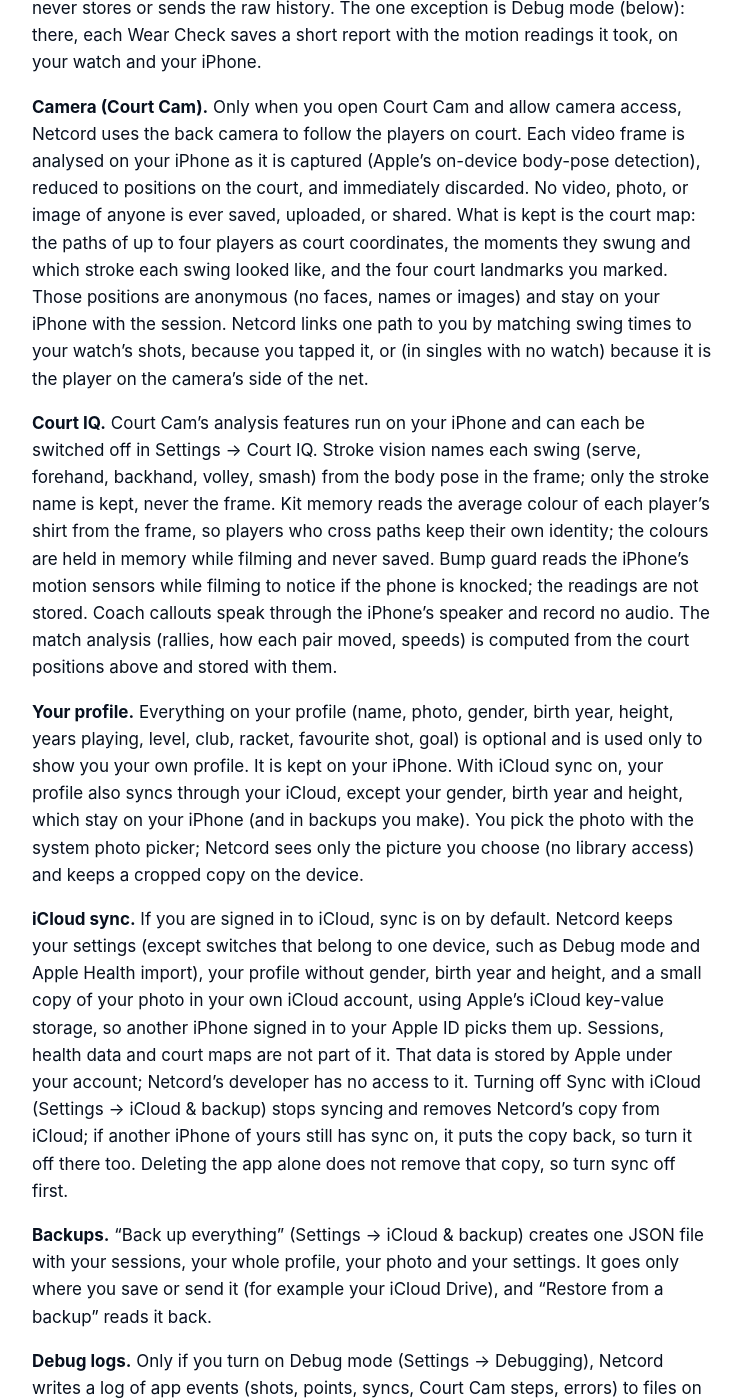
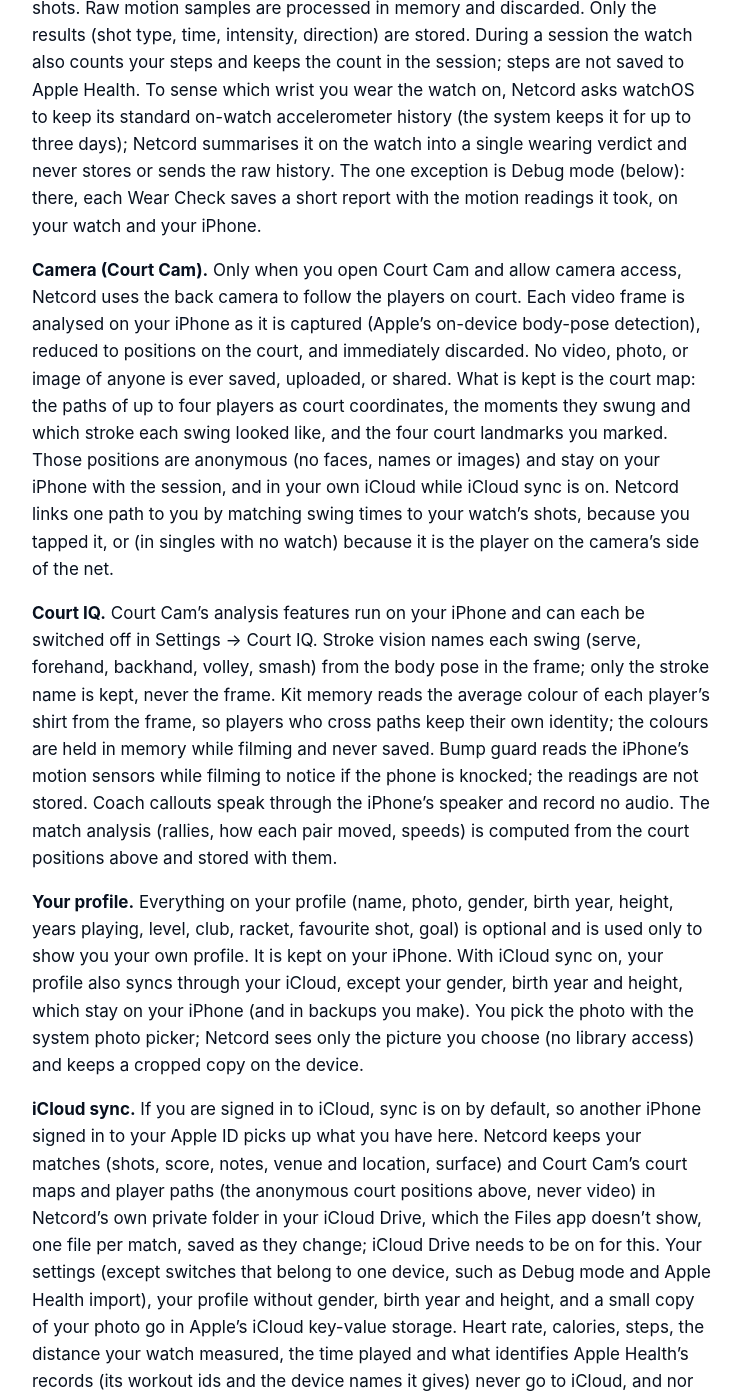
Before and after one commit to Liniker-Seixas/netcord, a Jekyll site: the page built from privacy.md, in a window 1280 px wide and 1400 px high, scrolled down 1779 px. Shown: the whole window, without its empty margins (268-1010 px from the left). Built offline with Jekyll 4.4.1, drawn with Linux system fonts in a browser that asks for light colours; some of the changed text lies outside the part shown.

Commit message:
Netcord pages: iCloud match sync, deletion that reaches every iPhone
The privacy policy (effective 6 November 2026) follows the app: matches
and Court Cam maps sync in Netcord's private iCloud Drive folder without
heart rate, calories, steps, a watch's distance, time played or Apple
Health ids; health figures come back from Apple Health on a new iPhone;
deleting a match reaches the other iPhones; turning sync off asks first.
Support's new-iPhone, delete and Apple Health answers and the home page
match it.

```diff
--- a/privacy.md
+++ b/privacy.md
@@ -7,21 +7,23 @@ permalink: /privacy/
 
 # Netcord Privacy Policy
 
-**Effective date: 3 October 2026**
+**Effective date: 6 November 2026**
 
 ## The short version
 
 Netcord has no servers and no accounts. What the app records (your shots,
-heart rate, workouts, court positions, match scores and where you played)
-is kept on your iPhone and Apple Watch. Court Cam never records video.
-Nothing is collected by us, sent to us, shared with third parties, sold, or
-used for advertising. We could not read your data even if we wanted to.
+heart rate, workouts, court positions, match scores and where you played) is
+kept on your iPhone and Apple Watch. Court Cam never records video. Nothing
+is collected by us, sent to us, shared with third parties, sold, or used for
+advertising. We could not read your data even if we wanted to.
 
 Three things do leave your devices, and none of them reaches us:
 
-- If you are signed in to iCloud, your settings, most of your profile and a
-  small copy of your photo sync through your own iCloud account. This is on
-  by default and you can turn it off.
+- If you are signed in to iCloud, your matches (without heart rate,
+  calories, steps or the distance your watch measured), Court Cam's court
+  maps, your settings, most of your profile and a small copy of your photo
+  sync through your own iCloud account. This is on by default and you can
+  turn it off.
 - When a session starts on your Apple Watch, Apple's location service turns
   its location into a venue name.
 - Files you choose to save or share, such as a backup.
@@ -36,16 +38,21 @@ checks your recent heart rate and step count in the background every so
 often, so it can offer to start tracking when you seem to be playing; those
 readings are used on the watch at that moment and not stored. Netcord on
 your iPhone reads Apple Health only if you turn on Import from Apple Health
-(below). Health data is used only to show you your own statistics. It is
-never used for advertising or marketing, never disclosed to third parties,
-never uploaded by Netcord to any server, and never part of Netcord's iCloud
-sync, in line with Apple's HealthKit guidelines.
+(below), and to give matches that iCloud sync brings to a new iPhone their
+heart rate, energy and distance back from the workouts your watch saved
+(iCloud sync, below). Health data is used only to show you your own
+statistics. It is never used for advertising or marketing, never disclosed
+to third parties, never uploaded by Netcord to any server, and never part of
+Netcord's iCloud sync, in line with Apple's HealthKit guidelines.
 
 **Apple Health import.** Only if you turn on "Import from Apple Health"
-(Settings → Garmin & other watches), Netcord on your iPhone reads the
-tennis workouts from the last year that other apps saved to Apple Health
-(for example Garmin Connect), with their heart rate, active energy and
-distance, and keeps them with your sessions on your iPhone. It reads
+(Settings → Garmin & other watches), Netcord on your iPhone reads the tennis
+workouts from the last year that other apps saved to Apple Health (for
+example Garmin Connect), with their heart rate, active energy and distance,
+and keeps them with your sessions on your iPhone. A match that is only an
+imported workout stays off iCloud: on a new iPhone, the import brings it in
+again. With the import on, Netcord also uses these workouts to give matches
+restored from iCloud their heart rate, energy and distance back. It reads
 nothing else, and the same HealthKit rules apply.
 
 **Garmin.** Only if you link a Garmin (Settings → Garmin & other watches →
@@ -54,19 +61,19 @@ Netcord's app on your Garmin over Bluetooth. The Garmin Connect app on your
 iPhone is used to choose your watches. Netcord sends your Garmin its match
 settings (scoring rules, hitting hand, singles or doubles, shot sensitivity
 and haptics), and receives live updates during play and the matches it
-records: shot times and types, heart rate, calories, steps, distance and
-the score. Matches arrive while Netcord is open on your iPhone and stay
-there like every other session. Netcord sends nothing to Garmin's servers.
-Netcord on your Garmin also saves a tennis activity, which your watch syncs
-to Garmin Connect; that activity is covered by Garmin's own privacy policy.
+records: shot times and types, heart rate, calories, steps, distance and the
+score. Matches arrive while Netcord is open on your iPhone and stay there
+like every other session. Netcord sends nothing to Garmin's servers. Netcord
+on your Garmin also saves a tennis activity, which your watch syncs to
+Garmin Connect; that activity is covered by Garmin's own privacy policy.
 Netcord is made by Liniker Seixas, not by Garmin. What Netcord on your
 Garmin records goes only to your own iPhone, never to Netcord's developer or
 to Garmin, and Garmin has no responsibility for it.
 
 **Motion data.** During a session, and while the watch app is open with
 Auto-detect on, wrist motion is processed in real time on your Apple Watch
-to detect and classify shots. Raw motion samples are processed in memory
-and discarded. Only the results (shot type, time, intensity, direction) are
+to detect and classify shots. Raw motion samples are processed in memory and
+discarded. Only the results (shot type, time, intensity, direction) are
 stored. During a session the watch also counts your steps and keeps the
 count in the session; steps are not saved to Apple Health. To sense which
 wrist you wear the watch on, Netcord asks watchOS to keep its standard
@@ -82,12 +89,13 @@ video frame is analysed on your iPhone as it is captured (Apple's on-device
 body-pose detection), reduced to positions on the court, and immediately
 discarded. No video, photo, or image of anyone is ever saved, uploaded, or
 shared. What is kept is the court map: the paths of up to four players as
-court coordinates, the moments they swung and which stroke each swing
-looked like, and the four court landmarks you marked. Those positions are
-anonymous (no faces, names or images) and stay on your iPhone with the
-session. Netcord links one path to you by matching swing times to your
-watch's shots, because you tapped it, or (in singles with no watch)
-because it is the player on the camera's side of the net.
+court coordinates, the moments they swung and which stroke each swing looked
+like, and the four court landmarks you marked. Those positions are anonymous
+(no faces, names or images) and stay on your iPhone with the session, and in
+your own iCloud while iCloud sync is on. Netcord links one path to you by
+matching swing times to your watch's shots, because you tapped it, or (in
+singles with no watch) because it is the player on the camera's side of the
+net.
 
 **Court IQ.** Court Cam's analysis features run on your iPhone and can each
 be switched off in Settings → Court IQ. Stroke vision names each swing
@@ -105,23 +113,41 @@ above and stored with them.
 year, height, years playing, level, club, racket, favourite shot, goal) is
 optional and is used only to show you your own profile. It is kept on your
 iPhone. With iCloud sync on, your profile also syncs through your iCloud,
-except your gender, birth year and height, which stay on your iPhone (and
-in backups you make). You pick the photo with the system photo picker;
-Netcord sees only the picture you choose (no library access) and keeps a
-cropped copy on the device.
+except your gender, birth year and height, which stay on your iPhone (and in
+backups you make). You pick the photo with the system photo picker; Netcord
+sees only the picture you choose (no library access) and keeps a cropped
+copy on the device.
 
-**iCloud sync.** If you are signed in to iCloud, sync is on by default.
-Netcord keeps your settings (except switches that belong to one device,
-such as Debug mode and Apple Health import), your profile without gender,
-birth year and height, and a small copy of your photo in your own iCloud
-account, using Apple's iCloud key-value storage, so another iPhone signed
-in to your Apple ID picks them up. Sessions, health data and court maps are
-not part of it. That data is stored by Apple under your account; Netcord's
-developer has no access to it. Turning off Sync with iCloud (Settings →
-iCloud & backup) stops syncing and removes Netcord's copy from iCloud; if
-another iPhone of yours still has sync on, it puts the copy back, so turn
-it off there too. Deleting the app alone does not remove that copy, so turn
-sync off first.
+**iCloud sync.** If you are signed in to iCloud, sync is on by default, so
+another iPhone signed in to your Apple ID picks up what you have here.
+Netcord keeps your matches (shots, score, notes, venue and location,
+surface) and Court Cam's court maps and player paths (the anonymous court
+positions above, never video) in Netcord's own private folder in your iCloud
+Drive, which the Files app doesn't show, one file per match, saved as they
+change; iCloud Drive needs to be on for this. Your settings (except switches
+that belong to one device, such as Debug mode and Apple Health import), your
+profile without gender, birth year and height, and a small copy of your
+photo go in Apple's iCloud key-value storage. Heart rate, calories, steps,
+the distance your watch measured, the time played and what identifies Apple
+Health's records (its workout ids and the device names it gives) never go to
+iCloud, and nor do matches that are only workouts imported from Apple
+Health. Apple Health keeps and syncs your workouts itself. On a new iPhone,
+with your permission, Netcord reads heart rate, energy and distance back
+from your Apple Watch's workouts in Apple Health, and from other apps'
+workouts (such as Garmin Connect's, when it shares them with Apple Health)
+only with Import from Apple Health on; step counts don't come back. Court
+Cam's own measure of how far you ran, on a match no watch recorded, comes
+from the camera rather than Apple Health and syncs with that match. That
+data is stored by Apple under your account; Netcord's developer has no
+access to it. When you delete a match or a Court Cam recording, Netcord
+leaves a marker in its place in your iCloud, holding only its id, so your
+other iPhones with sync on delete their copy too and none puts it back.
+Turning off Sync with iCloud (Settings → iCloud & backup) asks first, then
+stops syncing and removes Netcord's copies (matches, court maps, deletion
+markers, settings and profile) from iCloud; a match that is only in iCloud,
+not on that iPhone, is lost. If another iPhone of yours still has sync on,
+it puts its copies back, so turn it off there too. Deleting the app alone
+does not remove them, so turn sync off first.
 
 **Backups.** "Back up everything" (Settings → iCloud & backup) creates one
 JSON file with your sessions, your whole profile, your photo and your
@@ -133,35 +159,37 @@ Netcord writes a log of app events (shots, points, syncs, Court Cam steps,
 errors) to files on your iPhone and watch, and the watch sends its log to
 your iPhone after each match. Logs can include heart rate and shot data.
 They never leave your devices unless you share them. "Clear debug logs"
-removes the copies on your iPhone; the watch keeps at most 20 MB of logs
-and drops the oldest first. Turning Debug mode off stops new logs.
+removes the copies on your iPhone; the watch keeps at most 20 MB of logs and
+drops the oldest first. Turning Debug mode off stops new logs.
 
 **Location.** With your permission, when you start a session on your Apple
 Watch, Netcord takes one approximate location fix (to about 100 metres) and
 asks Apple's location service to turn it into a venue name. That lookup
 sends the coordinates to Apple, under Apple's privacy policy. The
-coordinates and venue name are stored only in the session, on your devices
-and in backups you make. You can decline location access and everything
-else still works.
+coordinates and venue name are stored only in the session: on your devices,
+in your own iCloud while iCloud sync is on, and in backups you make. You can
+decline location access and everything else still works.
 
 **Siri.** If you score a point by asking Siri on your Apple Watch, Siri
 handles the request under Apple's privacy policy and Netcord receives only
 the point. Netcord never records or listens to audio itself.
 
 **Match scores and settings.** Scores you log and preferences you set are
-stored on your devices. With iCloud sync on, your settings also sync
-through your iCloud as described above.
+stored on your devices. With iCloud sync on, your matches and settings also
+sync through your iCloud as described above.
 
 ## Where your data lives
 
-- On your iPhone and Apple Watch, in the app's private storage, protected
-  by device encryption.
+- On your iPhone and Apple Watch, in the app's private storage, protected by
+  device encryption.
 - Between your Apple Watch and iPhone, data moves through Apple's encrypted
   Watch Connectivity channel. Between a linked Garmin and your iPhone, it
   moves over Bluetooth through Garmin's Connect IQ library.
-- With iCloud sync on, your settings, your profile (without gender, birth
-  year and height) and a small photo are kept in your own iCloud key-value
-  storage.
+- With iCloud sync on, your matches (without health figures) and court maps
+  are kept in Netcord's private folder in your iCloud Drive, and your
+  settings, your profile (without gender, birth year and height) and a small
+  photo in iCloud key-value storage, all in your own iCloud account, stored
+  and encrypted by Apple.
 - Your device backups (iCloud or computer backups, managed by Apple under
   Apple's terms) may include the app's data like any other app.
 
@@ -180,31 +208,34 @@ diagnosing, treating or monitoring any medical condition.
 
 ## Your controls
 
-- **Permissions:** Health, Motion & Fitness, Camera, Location, Bluetooth
-  and notifications can each be declined at the prompt or changed any time
-  in Settings on your iPhone or watch, and in the Health app. Netcord keeps
+- **Permissions:** Health, Motion & Fitness, Camera, Location, Bluetooth and
+  notifications can each be declined at the prompt or changed any time in
+  Settings on your iPhone or watch, and in the Health app. Netcord keeps
   working without any of them; you lose only the feature that needs it.
 - **Auto-detect:** turn off "Auto-detect tennis play" (Settings → Shot
   detection) to stop the watch's background check.
 - **iCloud:** turn off "Sync with iCloud" (Settings → iCloud & backup) to
-  stop syncing and remove Netcord's copy from iCloud.
-- **Export:** Settings → iCloud & backup → Back up everything gives you
-  your sessions, profile, photo and settings as one JSON file you own.
+  stop syncing and remove Netcord's copies from iCloud. Netcord asks first.
+- **Export:** Settings → iCloud & backup → Back up everything gives you your
+  sessions, profile, photo and settings as one JSON file you own.
 - **Profile:** every profile field can be cleared, and the photo removed
   (touch and hold it).
-- **Delete:** Settings → Data → Delete all sessions removes every session,
-  with its Court Cam recording, from your iPhone; "Remove demo data"
-  removes only the demo sessions. A recording still waiting for its match
-  can be discarded from Home → Court Cam. Deleting the app removes what it
-  stored on your devices, but not Netcord's copy in your iCloud: turn off
-  sync first to remove that. Workouts saved to Apple Health remain under
-  your control in the Health app.
+- **Delete:** deleting a session removes it, with its Court Cam recording,
+  from your iPhone and, with sync on, from your iCloud and your other
+  iPhones with sync on. Settings → Data → Delete all sessions does that for
+  every session, including ones in your iCloud not yet on this iPhone;
+  "Remove demo data" removes only the demo sessions. A recording still
+  waiting for its match can be discarded from Home → Court Cam. Deleting the
+  app removes what it stored on your devices, but not Netcord's copies in
+  your iCloud: turn off sync first to remove those. Workouts saved to Apple
+  Health remain under your control in the Health app.
 
 ## Retention
 
 Data is kept on your devices until you delete it or delete the app.
-Netcord's copy in your iCloud is kept until you turn off iCloud sync, even
-after the app is deleted. We retain nothing, because we receive nothing.
+Netcord's copies in your iCloud are kept until you delete them or turn off
+iCloud sync, even after the app is deleted. We retain nothing, because we
+receive nothing.
 
 ## Children
 
@@ -213,8 +244,8 @@ anyone.
 
 ## Changes
 
-If a future version changes how data is handled, this policy will be
-updated first and the change will be announced in the release notes.
+If a future version changes how data is handled, this policy will be updated
+first and the change will be announced in the release notes.
 
 ## Contact
 
```
Also changed, not shown: index.md (+1 -1 lines), support.md (+3 -3 lines).
